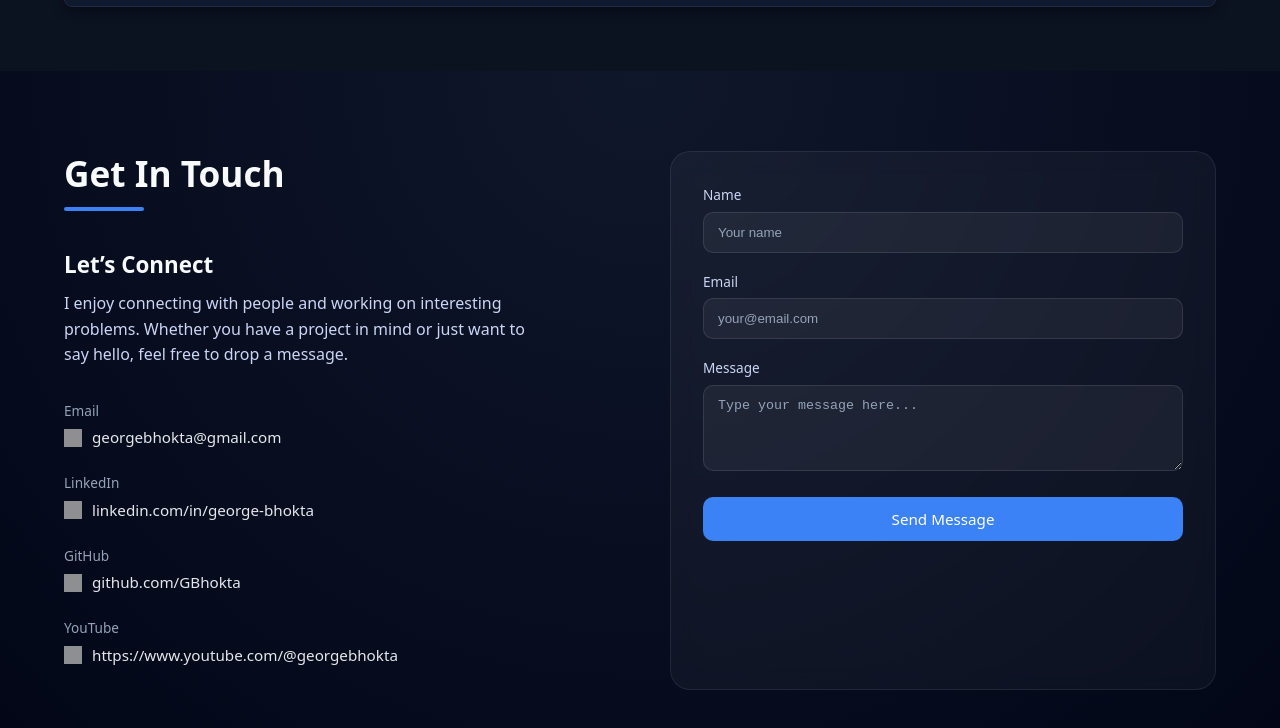
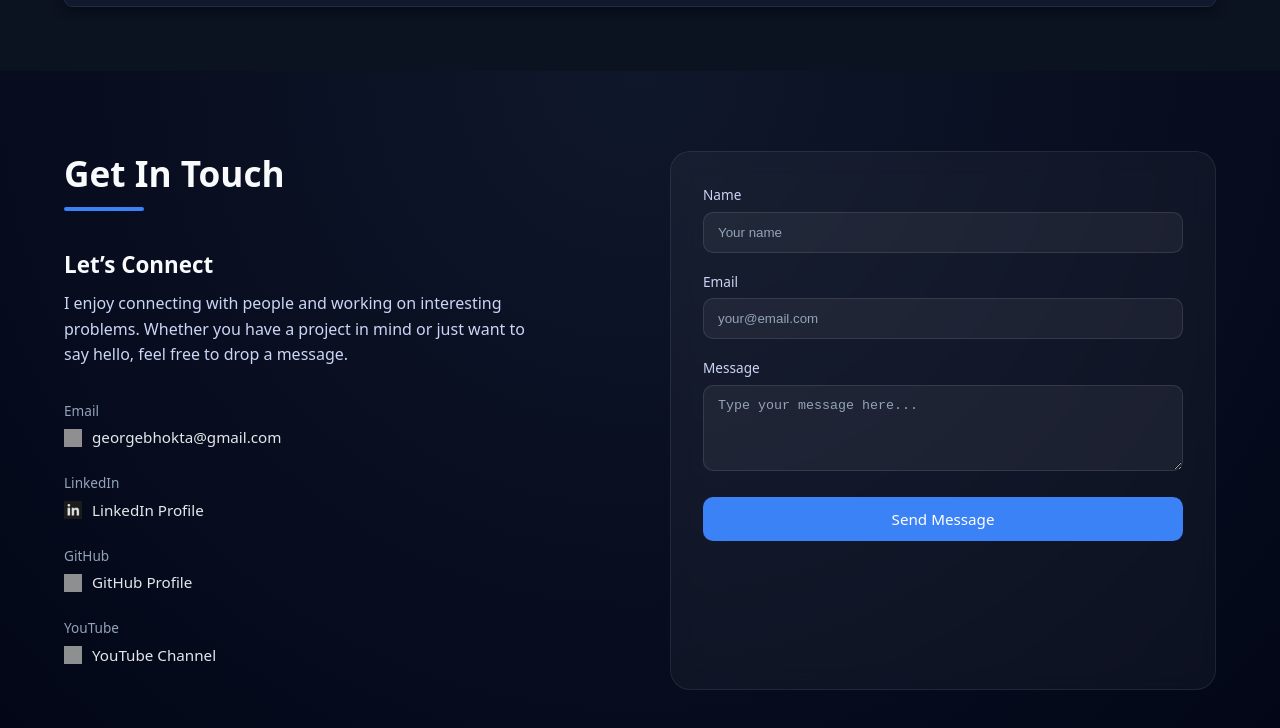
Before and after one commit to GBhokta/Portfolio, a plain HTML site: page index.html in a window 1280 px wide. Shown: the part 2879-3607 px from the top of the page. Drawn offline with Linux system fonts and the light colour scheme; grey boxes are pictures that could not be loaded.

Commit message:
links fixed

```diff
--- a/index.html
+++ b/index.html
@@ -390,16 +390,16 @@
     <div class="contact-item">
         <span class="label">LinkedIn</span>
         <a
-        href="https://linkedin.com/in/george-bhokta"
+        href="linkedin.com/in/george-bhokta"
         target="_blank"
         class="value contact-link"
         >
         <img
-            src="https://cdn.simpleicons.org/linkedin/ffffff"
+            src="images/linkedin.jpg"
             alt="LinkedIn"
             class="contact-icon"
         />
-        linkedin.com/in/george-bhokta
+        LinkedIn Profile
         </a>
     </div>
 
@@ -417,7 +417,7 @@
                 alt="GitHub"
                 class="contact-icon"
             />
-            github.com/GBhokta
+            GitHub Profile
             </a>
         </div>
 
@@ -425,7 +425,7 @@
         <div class="contact-item">
             <span class="label">YouTube</span>
             <a
-            href="https://www.youtube.com/@YOUR_CHANNEL_NAME"
+            href="https://www.youtube.com/@georgebhokta"
             target="_blank"
             class="value contact-link"
             >
@@ -434,7 +434,7 @@
                 alt="YouTube"
                 class="contact-icon"
             />
-            https://www.youtube.com/@georgebhokta
+            YouTube Channel
             </a>
         </div>
       </div>
```
Also changed, not shown: images/linkedin.jpg (added).
